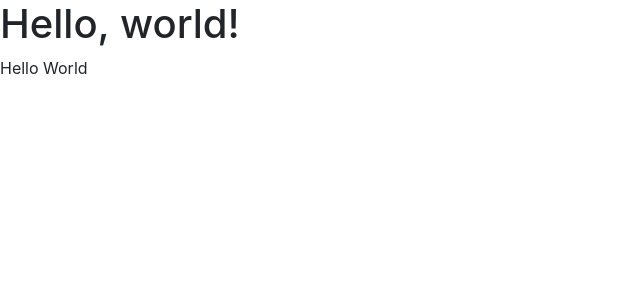
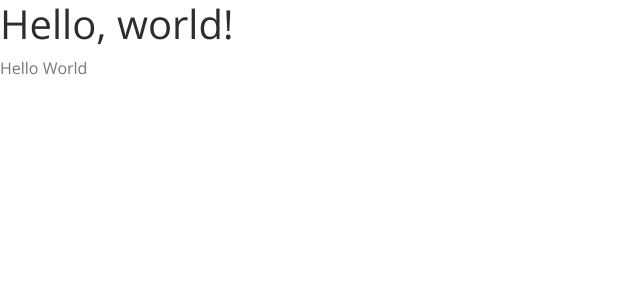
Before and after one commit to byrond/byrond.github.io, a Jekyll site: the page built from index.html, in a window 1280 px wide. Shown: the top 300 px of the page, without its empty margins (0-640 px from the left). Built offline with Jekyll 4.4.1, drawn with Linux system fonts in a browser that asks for light colours.

Commit message:
add bootswatch spacelab

```diff
--- a/_layouts/default.html
+++ b/_layouts/default.html
@@ -5,8 +5,8 @@
     <meta charset="utf-8">
     <meta name="viewport" content="width=device-width, initial-scale=1, shrink-to-fit=no">
 
-    <!-- Bootstrap CSS -->
-    <link rel="stylesheet" href="https://cdn.jsdelivr.net/npm/bootstrap@4.6.0/dist/css/bootstrap.min.css" integrity="sha384-B0vP5xmATw1+K9KRQjQERJvTumQW0nPEzvF6L/Z6nronJ3oUOFUFpCjEUQouq2+l" crossorigin="anonymous">
+    <!-- Bootswatch Spacelab CSS -->
+    <link rel="stylesheet" href="https://cdn.jsdelivr.net/npm/bootswatch@4.6.0/dist/spacelab/bootstrap.min.css">
 
     <title>Hello, world!</title>
   </head>
```
